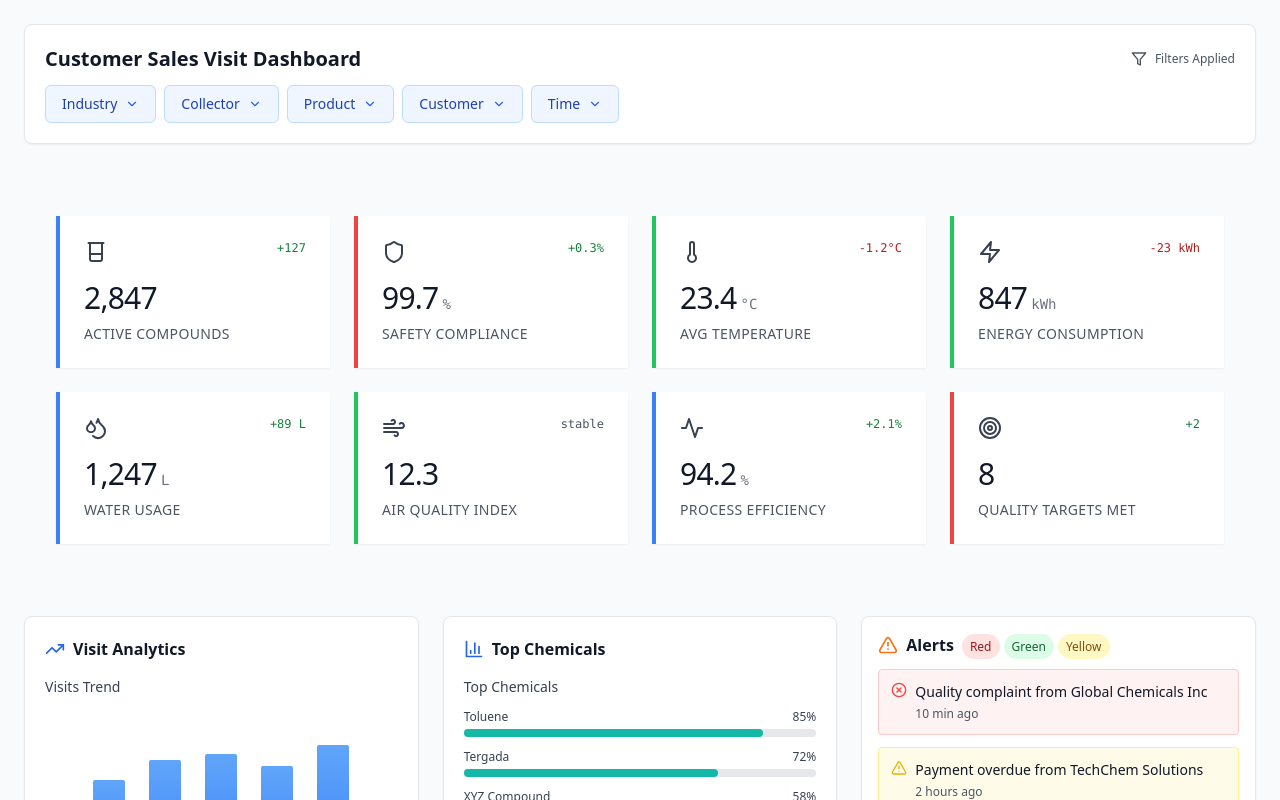
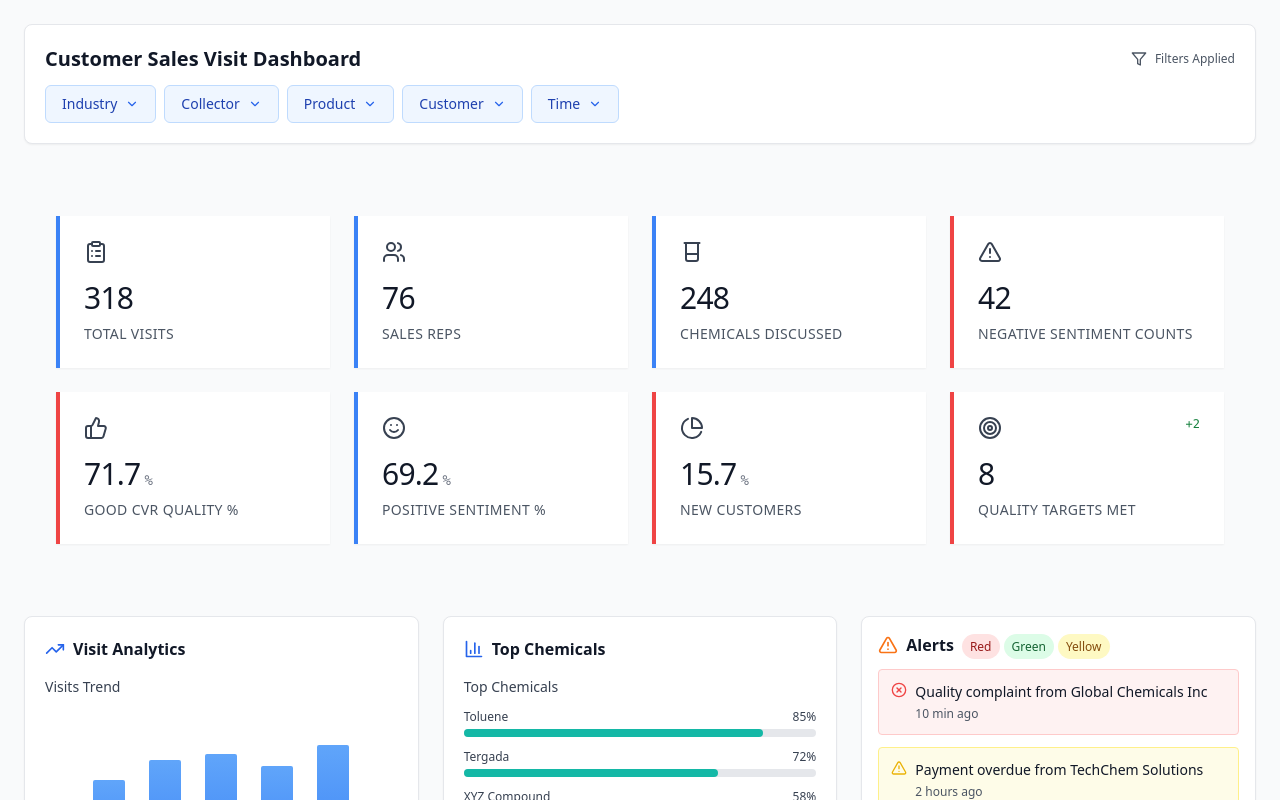
Before and after one commit to shreyachawale/ChemicalDashboard, a React (Vite) app: page / in a window 1280 px wide. Shown: the top 800 px of the page. Built offline with nearby package versions, Linux system fonts and the light colour scheme.

Commit message:
Update ChemicalDashBoard.tsx

```diff
--- a/src/components/ChemicalDashBoard.tsx
+++ b/src/components/ChemicalDashBoard.tsx
@@ -1,13 +1,13 @@
 import React from 'react';
 import {
   Beaker,
-  Shield,
-  Zap,
-  Thermometer,
-  Droplets,
-  Wind,
-  Activity,
-  Target
+  Users,
+  AlertTriangle,
+  ThumbsUp,
+  Target,
+  PieChart,
+  Smile,
+  ClipboardList
 } from 'lucide-react';
 
 interface MetricCardProps {
@@ -86,65 +86,63 @@ const MetricCard: React.FC<MetricCardProps> = ({
 const ChemicalDashboard: React.FC = () => {
   const metrics = [
   {
-      icon: <Beaker size={24} />,
-      value: '2,847',
-      label: 'Active Compounds',
-      change: '+127',
-      changeType: 'increase' as const,
-      priority: 'medium' as const
+    icon: <ClipboardList size={24} />,
+    value: "318",
+    label: "Total Visits",
+    change: null,
+    changeType: null,
+    priority: null
   },
   {
-      icon: <Shield size={24} />,
-      value: '99.7',
-      label: 'Safety Compliance',
-      unit: '%',
-      change: '+0.3%',
-      changeType: 'increase' as const,
-      priority: 'high' as const
+    icon: <Users size={24} />,
+    value: "76",
+    label: "Sales Reps",
+    change: null,
+    changeType: null,
+    priority: null
   },
   {
-      icon: <Thermometer size={24} />,
-      value: '23.4',
-      label: 'Avg Temperature',
-      unit: '°C',
-      change: '-1.2°C',
-      changeType: 'decrease' as const,
-      priority: 'low' as const
+    icon: <Beaker size={24} />,
+    value: "248",
+    label: "Chemicals Discussed",
+    change: null,
+    changeType: null,
+    priority: null
   },
   {
-      icon: <Zap size={24} />,
-      value: '847',
-      label: 'Energy Consumption',
-      unit: 'kWh',
-      change: '-23 kWh',
-      changeType: 'decrease' as const,
-      priority: 'low' as const
+    icon: <AlertTriangle size={24} />,
+    value: "42",
+    label: "Negative Sentiment Counts",
+    change: null,
+    changeType: null,
+    priority: "high"
   },
   {
-      icon: <Droplets size={24} />,
-      value: '1,247',
-      label: 'Water Usage',
-      unit: 'L',
-      change: '+89 L',
-      changeType: 'increase' as const,
-      priority: 'medium' as const
+    icon: <ThumbsUp size={24} />,
+    value: "71.7",
+    label: "Good CVR Quality %",
+    unit: "%",
+    change: null,
+    changeType: null,
+    priority: "high"
   },
   {
-      icon: <Wind size={24} />,
-      value: '12.3',
-      label: 'Air Quality Index',
-      change: 'stable',
-      changeType: 'stable' as const,
-      priority: 'low' as const
+    icon: <Smile size={24} />,
+    value: "69.2",
+    label: "Positive Sentiment %",
+    unit: "%",
+    change: null,
+    changeType: null,
+    priority: "medium"
   },
   {
-      icon: <Activity size={24} />,
-      value: '94.2',
-      label: 'Process Efficiency',
-      unit: '%',
-      change: '+2.1%',
-      changeType: 'increase' as const,
-      priority: 'medium' as const
+    icon: <PieChart size={24} />,
+    value: "15.7",
+    label: "New Customers",
+    unit: "%",
+    change: null,
+    changeType: null,
+    priority: "high"
   },
   {
       icon: <Target size={24} />,
```
Lines whose indentation alone changed are shown as unchanged.
